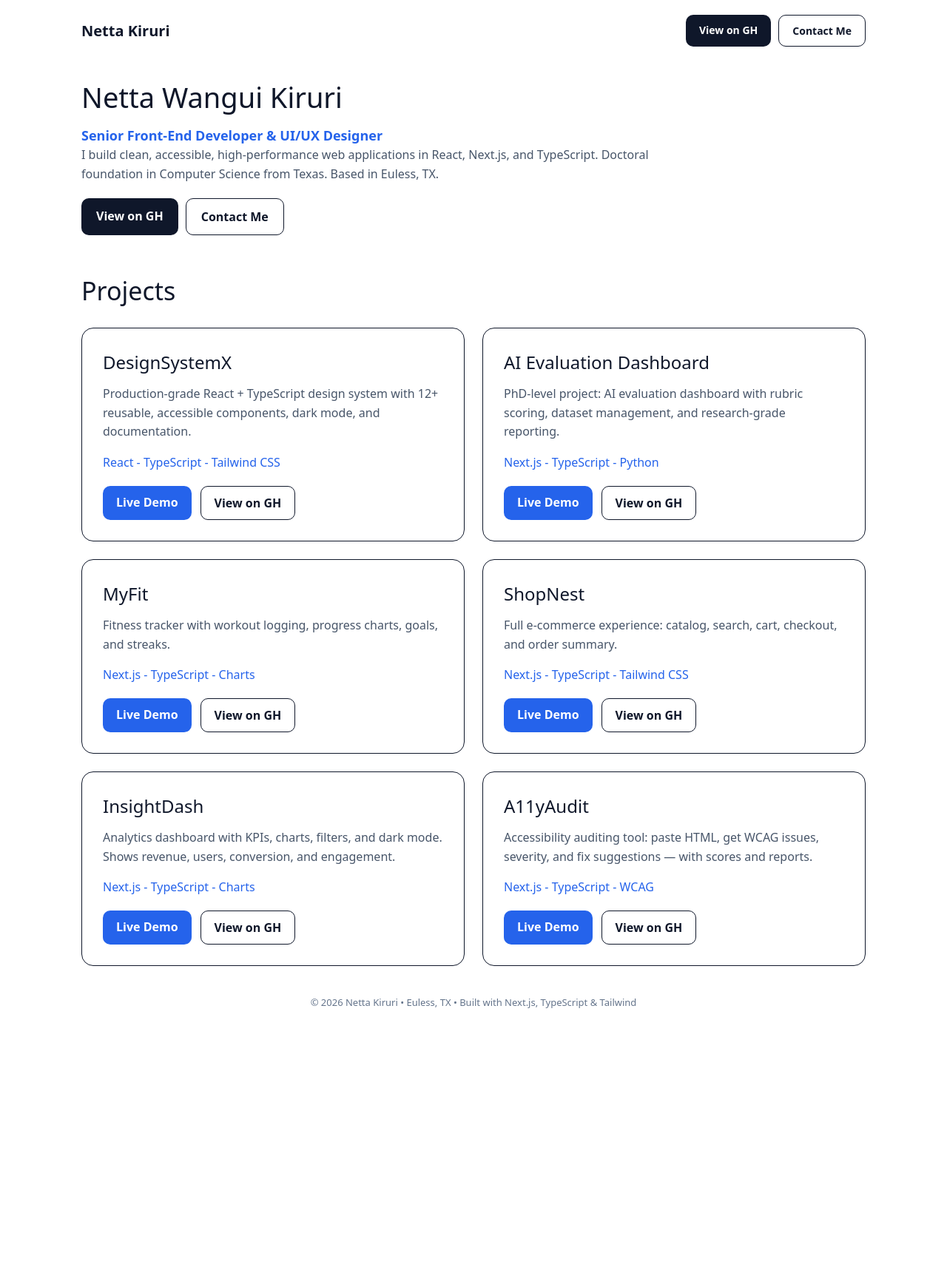
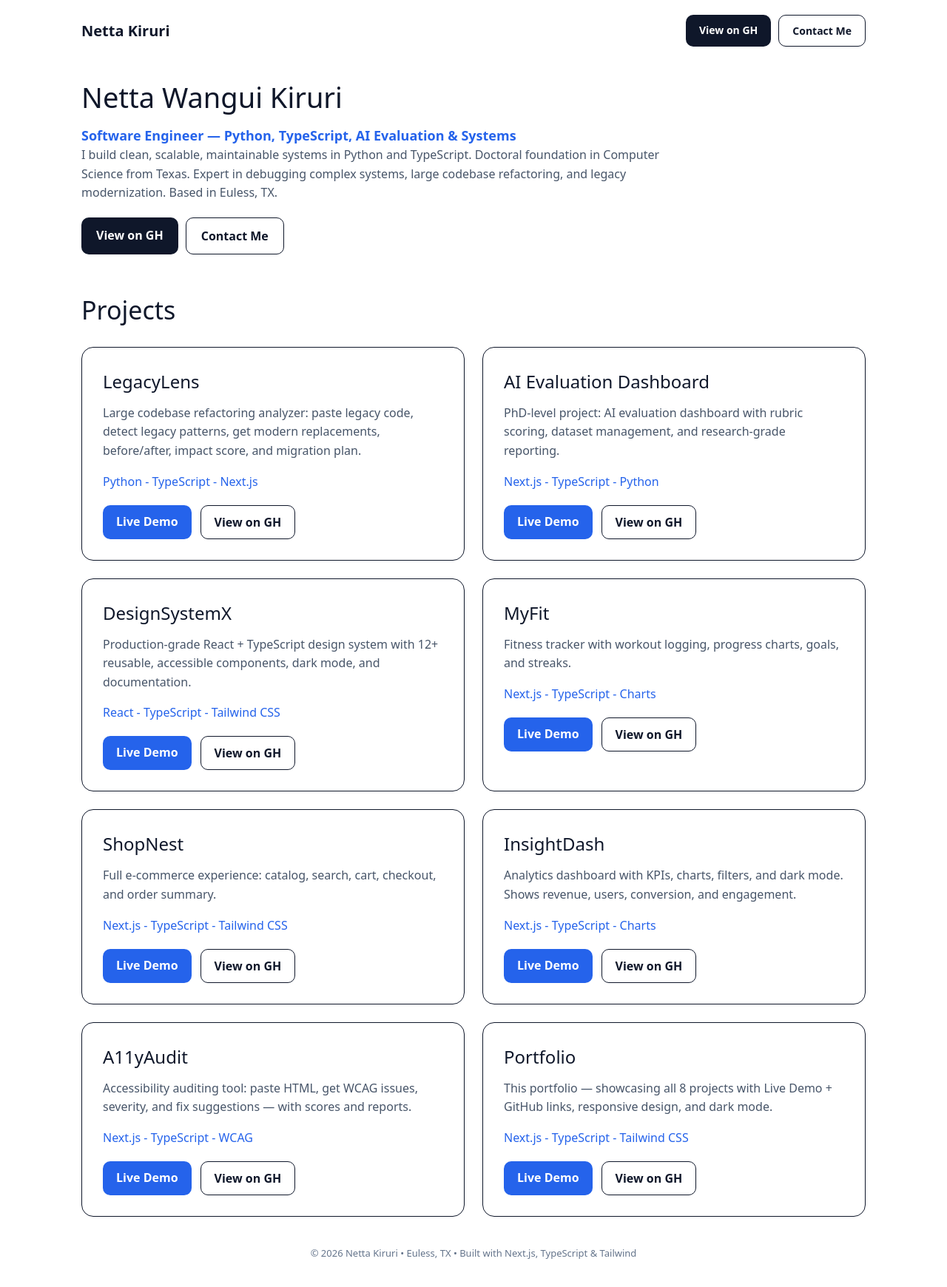
Before and after one commit to nettakiruri750/portfolio, a Next.js app: page / in a window 1280 px wide. Shown: the top 1740 px of the page at 74% size. Before the commit the page ends 1406 px from the top, so only its background shows below. Built offline with nearby package versions, Linux system fonts and the light colour scheme.

Commit message:
Add LegacyLens - 8 projects live

```diff
--- a/src/app/page.tsx
+++ b/src/app/page.tsx
@@ -13,9 +13,9 @@ export default function Portfolio() {
 
       <div style={{ maxWidth: 1100, margin: "0 auto", padding: "20px 20px 10px" }}>
         <h1 style={{ fontSize: 38, margin: "0 0 10px" }}>Netta Wangui Kiruri</h1>
-        <p style={{ fontSize: 18, fontWeight: 700, color: "#2563EB", margin: 0 }}>Senior Front-End Developer & UI/UX Designer</p>
+        <p style={{ fontSize: 18, fontWeight: 700, color: "#2563EB", margin: 0 }}>Software Engineer — Python, TypeScript, AI Evaluation & Systems</p>
         <p style={{ color: "#475569", maxWidth: 800, lineHeight: 1.6, fontSize: 16 }}>
-          I build clean, accessible, high-performance web applications in React, Next.js, and TypeScript. Doctoral foundation in Computer Science from Texas. Based in Euless, TX.
+          I build clean, scalable, maintainable systems in Python and TypeScript. Doctoral foundation in Computer Science from Texas. Expert in debugging complex systems, large codebase refactoring, and legacy modernization. Based in Euless, TX.
         </p>
         <div style={{ display: "flex", gap: 10, marginTop: 20 }}>
           <a href="https://github.com/nettakiruri750" target="_blank" style={{ background: "#0F172A", color: "white", padding: "12px 20px", borderRadius: 10, fontWeight: 700, textDecoration: "none" }}>View on GH</a>
@@ -28,12 +28,12 @@ export default function Portfolio() {
         <div style={{ display: "grid", gridTemplateColumns: "1fr 1fr", gap: 24 }}>
 
           <div style={{ border: "1px solid #0F172A", borderRadius: 16, padding: 28 }}>
-            <h3 style={{ fontSize: 24, margin: "0 0 12px" }}>DesignSystemX</h3>
-            <p style={{ color: "#475569", lineHeight: 1.6, margin: "0 0 16px" }}>Production-grade React + TypeScript design system with 12+ reusable, accessible components, dark mode, and documentation.</p>
-            <p style={{ color: "#2563EB", margin: "0 0 20px" }}>React - TypeScript - Tailwind CSS</p>
+            <h3 style={{ fontSize: 24, margin: "0 0 12px" }}>LegacyLens</h3>
+            <p style={{ color: "#475569", lineHeight: 1.6, margin: "0 0 16px" }}>Large codebase refactoring analyzer: paste legacy code, detect legacy patterns, get modern replacements, before/after, impact score, and migration plan.</p>
+            <p style={{ color: "#2563EB", margin: "0 0 20px" }}>Python - TypeScript - Next.js</p>
             <div style={{ display: "flex", gap: 12 }}>
-              <a href="https://designsystemx-ten.vercel.app/" target="_blank" style={{ background: "#2563EB", color: "white", padding: "10px 18px", borderRadius: 10, fontWeight: 600, textDecoration: "none" }}>Live Demo</a>
-              <a href="https://github.com/nettakiruri750/designsystemx" target="_blank" style={{ border: "1px solid #0F172A", padding: "10px 18px", borderRadius: 10, fontWeight: 600, textDecoration: "none", color: "#0F172A" }}>View on GH</a>
+              <a href="https://legacy-lens-zeta.vercel.app/" target="_blank" style={{ background: "#2563EB", color: "white", padding: "10px 18px", borderRadius: 10, fontWeight: 600, textDecoration: "none" }}>Live Demo</a>
+              <a href="https://github.com/nettakiruri750/legacylens" target="_blank" style={{ border: "1px solid #0F172A", padding: "10px 18px", borderRadius: 10, fontWeight: 600, textDecoration: "none", color: "#0F172A" }}>View on GH</a>
             </div>
           </div>
 
@@ -44,6 +44,16 @@ export default function Portfolio() {
             <div style={{ display: "flex", gap: 12 }}>
               <a href="https://ai-eval-psi.vercel.app/" target="_blank" style={{ background: "#2563EB", color: "white", padding: "10px 18px", borderRadius: 10, fontWeight: 600, textDecoration: "none" }}>Live Demo</a>
               <a href="https://github.com/nettakiruri750/ai-eval" target="_blank" style={{ border: "1px solid #0F172A", padding: "10px 18px", borderRadius: 10, fontWeight: 600, textDecoration: "none", color: "#0F172A" }}>View on GH</a>
+            </div>
+          </div>
+
+          <div style={{ border: "1px solid #0F172A", borderRadius: 16, padding: 28 }}>
+            <h3 style={{ fontSize: 24, margin: "0 0 12px" }}>DesignSystemX</h3>
+            <p style={{ color: "#475569", lineHeight: 1.6, margin: "0 0 16px" }}>Production-grade React + TypeScript design system with 12+ reusable, accessible components, dark mode, and documentation.</p>
+            <p style={{ color: "#2563EB", margin: "0 0 20px" }}>React - TypeScript - Tailwind CSS</p>
+            <div style={{ display: "flex", gap: 12 }}>
+              <a href="https://designsystemx-ten.vercel.app/" target="_blank" style={{ background: "#2563EB", color: "white", padding: "10px 18px", borderRadius: 10, fontWeight: 600, textDecoration: "none" }}>Live Demo</a>
+              <a href="https://github.com/nettakiruri750/designsystemx" target="_blank" style={{ border: "1px solid #0F172A", padding: "10px 18px", borderRadius: 10, fontWeight: 600, textDecoration: "none", color: "#0F172A" }}>View on GH</a>
             </div>
           </div>
 
@@ -87,6 +97,16 @@ export default function Portfolio() {
             </div>
           </div>
 
+          <div style={{ border: "1px solid #0F172A", borderRadius: 16, padding: 28 }}>
+            <h3 style={{ fontSize: 24, margin: "0 0 12px" }}>Portfolio</h3>
+            <p style={{ color: "#475569", lineHeight: 1.6, margin: "0 0 16px" }}>This portfolio — showcasing all 8 projects with Live Demo + GitHub links, responsive design, and dark mode.</p>
+            <p style={{ color: "#2563EB", margin: "0 0 20px" }}>Next.js - TypeScript - Tailwind CSS</p>
+            <div style={{ display: "flex", gap: 12 }}>
+              <a href="https://portfolio-orpin-phi-9iz8ygptaq.vercel.app/" target="_blank" style={{ background: "#2563EB", color: "white", padding: "10px 18px", borderRadius: 10, fontWeight: 600, textDecoration: "none" }}>Live Demo</a>
+              <a href="https://github.com/nettakiruri750/portfolio" target="_blank" style={{ border: "1px solid #0F172A", padding: "10px 18px", borderRadius: 10, fontWeight: 600, textDecoration: "none", color: "#0F172A" }}>View on GH</a>
+            </div>
+          </div>
+
         </div>
         <p style={{ textAlign: "center", color: "#64748B", fontSize: 13, marginTop: 40 }}>© 2026 Netta Kiruri • Euless, TX • Built with Next.js, TypeScript & Tailwind</p>
       </div>
```
